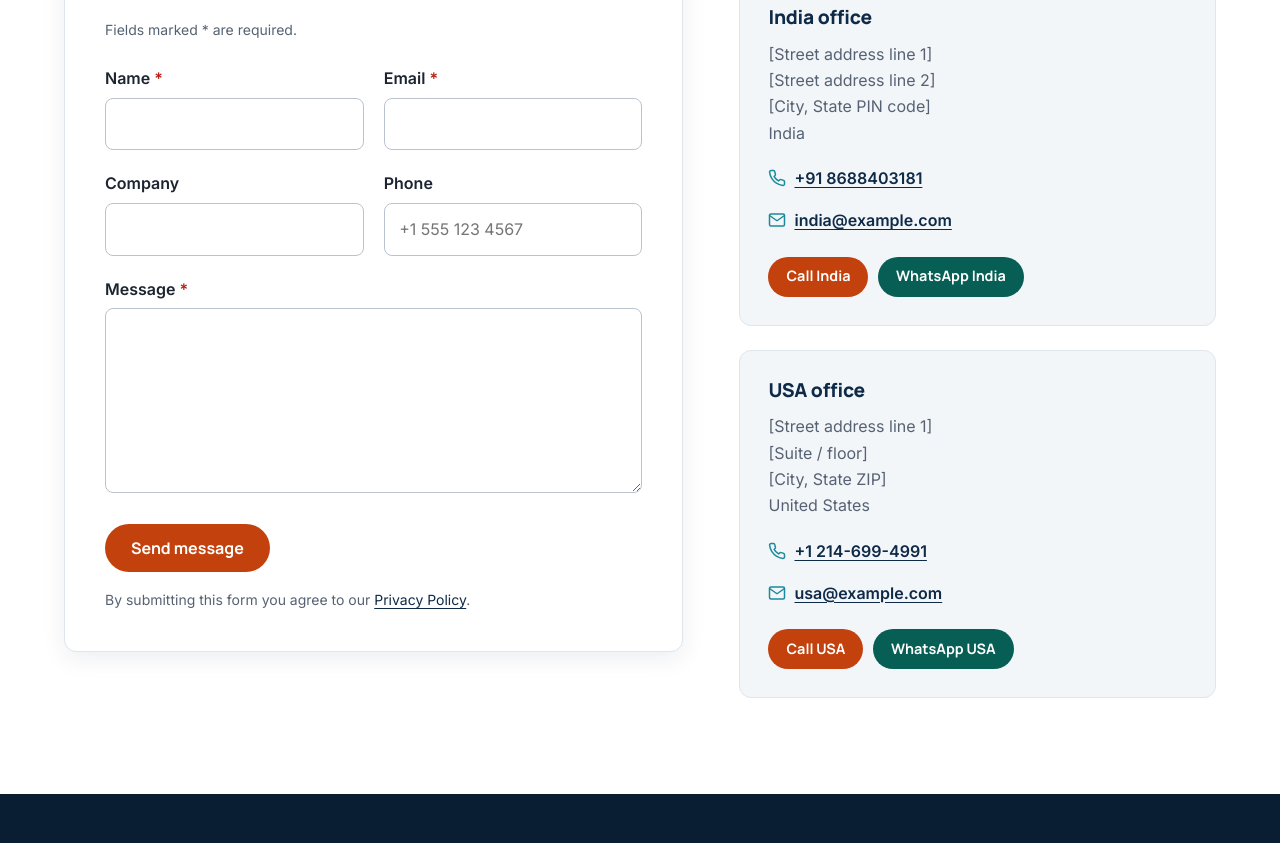
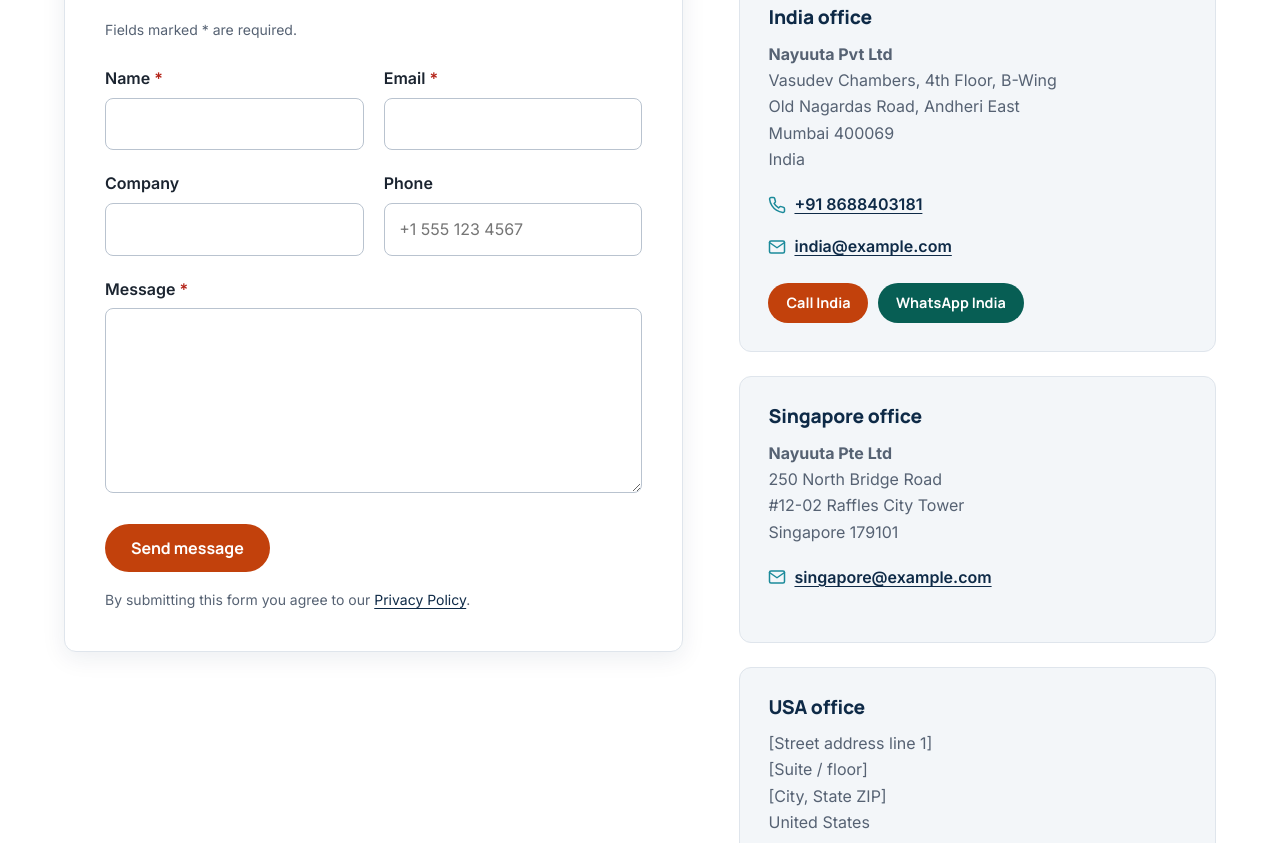
Before and after one commit to AabraKaDabra88/Nayuuta, a plain HTML site: page contact.html in a window 1280 px wide. Shown: the part 585-1428 px from the top of the page. Drawn offline with Linux system fonts and the light colour scheme.

Commit message:
Add Singapore and Mumbai office addresses
Use Nayuuta Pvt Ltd (Mumbai) for the India office, add a Singapore
office for Nayuuta Pte Ltd, and include both legal entities in the
privacy page and Organization structured data.

Co-Authored-By: Claude Opus 5.5 <noreply@anthropic.com>
Claude-Session: https://claude.ai/code/session_01XoW3HP28dr4XE8pqr8AW1K

```diff
--- a/contact.html
+++ b/contact.html
@@ -198,11 +198,12 @@
           <ul class="office-list">
             <li class="office">
               <h3>India office</h3>
-              <!-- PLACEHOLDER: India address and email -->
+              <!-- PLACEHOLDER: India email -->
               <address>
-                [Street address line 1]<br>
-                [Street address line 2]<br>
-                [City, State PIN code]<br>
+                <strong>Nayuuta Pvt Ltd</strong><br>
+                Vasudev Chambers, 4th Floor, B-Wing<br>
+                Old Nagardas Road, Andheri East<br>
+                Mumbai 400069<br>
                 India
               </address>
               <ul class="office-links">
@@ -213,6 +214,19 @@
                 <a class="btn btn-primary btn-sm" href="tel:+918688403181">Call India</a>
                 <a class="btn btn-whatsapp btn-sm" href="https://wa.me/918688403181" target="_blank" rel="noopener">WhatsApp India<span class="visually-hidden"> (opens in a new tab)</span></a>
               </div>
+            </li>
+            <li class="office">
+              <h3>Singapore office</h3>
+              <!-- PLACEHOLDER: Singapore email. Add a phone number and WhatsApp link here if this office has one. -->
+              <address>
+                <strong>Nayuuta Pte Ltd</strong><br>
+                250 North Bridge Road<br>
+                #12-02 Raffles City Tower<br>
+                Singapore 179101
+              </address>
+              <ul class="office-links">
+                <li><a href="mailto:singapore@example.com"><svg viewBox="0 0 24 24" fill="none" stroke="currentColor" stroke-width="2" stroke-linecap="round" stroke-linejoin="round" aria-hidden="true" focusable="false"><path d="M4 4h16c1.1 0 2 .9 2 2v12c0 1.1-.9 2-2 2H4c-1.1 0-2-.9-2-2V6c0-1.1.9-2 2-2z"/><polyline points="22,6 12,13 2,6"/></svg>singapore@example.com</a></li>
+              </ul>
             </li>
             <li class="office">
               <h3>USA office</h3>
```
Also changed, not shown: index.html (+4 -0 lines), privacy.html (+1 -1 lines), 1 other file.
